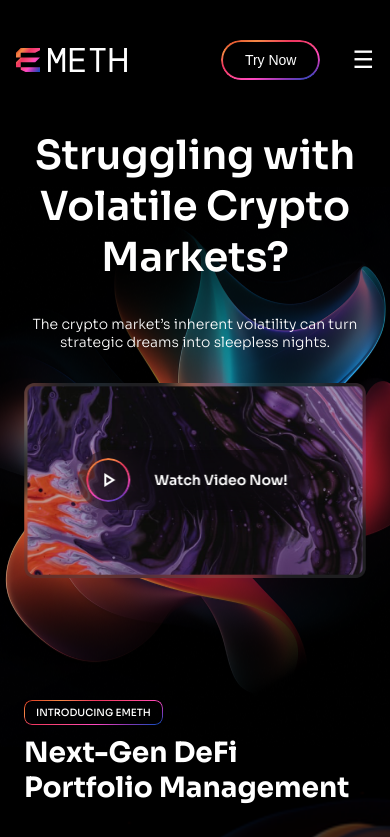
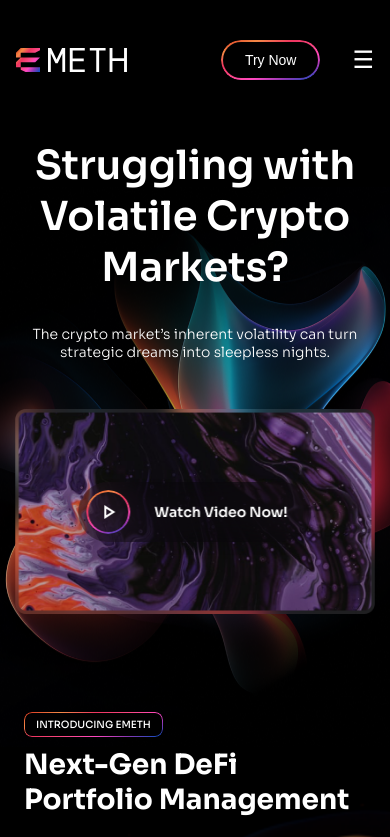
Before and after one commit to michalwdowik/e-meth, a React (Vite) app: page / in a window 390 px wide. Shown: the top 837 px of the page. Built offline with nearby package versions, Linux system fonts and the light colour scheme.

Commit message:
Improve Hero Section Responsiveness

```diff
--- a/src/components/Badge.tsx
+++ b/src/components/Badge.tsx
@@ -10,6 +10,7 @@
     font-size: 12px;
     padding: 8px 16px;
     width: max-content;
+    backdrop-filter: blur(25px);
     z-index: 3;
 
     &::before {
--- a/src/components/Button.tsx
+++ b/src/components/Button.tsx
@@ -20,6 +20,7 @@
     z-index: 3;
     color: #fff;
     background: transparent;
+    backdrop-filter: blur(25px);
     cursor: pointer;
     border: none;
     padding: ${({ size }) => (size === 'normal' ? '0px 24px' : '0px 40px')};
--- a/src/components/Hero.tsx
+++ b/src/components/Hero.tsx
@@ -11,41 +11,38 @@
 
 const StyledHero = styled.div<StyledHeroProps>`
     display: flex;
-    margin-top: -50px;
     background-color: black;
     flex-direction: column;
-    justify-content: center;
+    /* border: 2px green solid; */
     align-items: center;
     gap: 32px;
-    padding: 0 16px;
-    padding-top: ${(props) => (props.video ? '200px' : '140px')};
+    margin-top: ${(props) => (props.video ? '20px' : '64px')};
     margin-left: -112px;
     width: calc(100% + 224px);
 
     @media (max-width: 1024px) {
         margin-left: -64px;
         width: calc(100% + 128px);
-        padding: 0 64px;
-        padding-top: ${(props) => (props.video ? '200px' : '140px')};
+        margin-top: 20px;
     }
 
     @media (max-width: 767px) {
-        padding: 80px 24px 24px 24px;
+        /* padding: 80px 24px 24px 24px; */
         margin-left: -24px;
         width: calc(100% + 48px);
-        margin-top: -70px;
+        /* margin-top: -70px; */
     }
 `
 
 const GradientBackgroundContainer = styled.div`
     position: absolute;
     background-color: black;
-    left: 0;
+    top: 0;
     width: 100%;
     height: auto;
     z-index: 1;
 
-    @media (max-width: 767px) {
+    @media (max-width: 766px) {
         top: 200px;
     }
 `
@@ -65,22 +62,65 @@
     isSmallScreen: boolean
 }
 
+const HeroContentStyled = styled.div`
+    z-index: 1;
+    display: flex;
+    flex-direction: column;
+    align-items: center;
+    gap: 48px;
+    max-width: 786px;
+    width: 80%;
+`
+
+const HeroTextStyled = styled.div`
+    display: flex;
+    flex-direction: column;
+    justify-content: center;
+    align-items: center;
+    gap: 32px;
+    /* border: 2px red solid; */
+    text-align: justify;
+    /* margin-left: -48px; */
+    width: 100%;
+    max-width: 786px;
+
+    @media (max-width: 1024px) {
+        width: calc(100% + 128px);
+    }
+
+    @media (max-width: 767px) {
+        width: calc(100% + 30px);
+    }
+`
+
+const HeroSubtitleStyled = styled.div`
+    width: 75%;
+
+    @media (max-width: 430px) {
+        width: 100%;
+    }
+`
+
 const HeroContent = ({ isSmallScreen }: HeroContentProps) => {
     return (
-        <>
-            <Text fontSize={isSmallScreen ? 40 : 64}>
-                Struggling with Volatile Crypto Markets?
-            </Text>
-            <Text fontSize={isSmallScreen ? 14 : 16} fontWeight="light">
-                The crypto market’s inherent volatility can turn strategic
-                dreams into sleepless nights.
-            </Text>
+        <HeroContentStyled>
+            <HeroTextStyled>
+                <Text fontSize={isSmallScreen ? 40 : 64}>
+                    Struggling with Volatile Crypto Markets?
+                </Text>
+                <HeroSubtitleStyled>
+                    <Text fontSize={isSmallScreen ? 14 : 16} fontWeight="light">
+                        The crypto market’s inherent volatility can turn
+                        strategic dreams into sleepless nights.
+                    </Text>
+                </HeroSubtitleStyled>
+            </HeroTextStyled>
             {isSmallScreen ? (
                 <VideoPlayer />
             ) : (
                 <Button size="big">Join Now</Button>
             )}
-        </>
+        </HeroContentStyled>
     )
 }
 
--- a/src/components/IntroSection.tsx
+++ b/src/components/IntroSection.tsx
@@ -30,7 +30,6 @@
 const IntroSectionContent = styled.div`
     display: flex;
     align-items: flex-start;
-    background-color: black;
 
     @media (max-width: 991px) {
         flex-direction: column;
--- a/src/components/NewsletterSection.tsx
+++ b/src/components/NewsletterSection.tsx
@@ -15,13 +15,16 @@
     display: flex;
     align-items: center;
 
+    @media (max-width: 767px) {
+        height: 600px;
+    }
     @media (max-width: 576px) {
         margin-left: -24px;
         width: calc(100% + 48px);
         background: url('NewsletterGradientMobile.png');
         background-size: contain;
         background-repeat: no-repeat;
-        background-position: center;
+        background-position: center right;
     }
 `
 
--- a/src/components/OurMission.tsx
+++ b/src/components/OurMission.tsx
@@ -26,11 +26,27 @@
     padding: 80px 112px;
     margin-left: -112px;
     width: calc(100% + 224px);
+    margin-top: -260px;
 
+    @media (max-width: 1230px) {
+        margin-top: -160px;
+    }
+
+    @media (max-width: 1150px) {
+        margin-top: -100px;
+    }
+
+    @media (max-width: 1150px) {
+        margin-top: -50px;
+    }
     @media (max-width: 1024px) {
         margin-left: -64px;
         width: calc(100% + 128px);
         padding: 80px 64px;
+    }
+
+    @media (max-width: 991px) {
+        margin-top: 0px;
     }
 
     @media (max-width: 767px) {
--- a/src/components/Video.tsx
+++ b/src/components/Video.tsx
@@ -33,12 +33,20 @@
 const VideoPlayerContainer = styled.div`
     z-index: 3;
     position: relative;
-    max-width: 640px;
+    /* max-width: 640px; */
     border-radius: 8px;
     overflow: hidden;
     display: flex;
     justify-content: center;
     align-items: center;
+    /* max-width: 470px; */
+    @media (max-width: 1024px) {
+        width: calc(100% + 144px);
+    }
+
+    @media (max-width: 767px) {
+        width: calc(100% + 48px);
+    }
 `
 
 const PlaceholderImage = styled.img`
```
